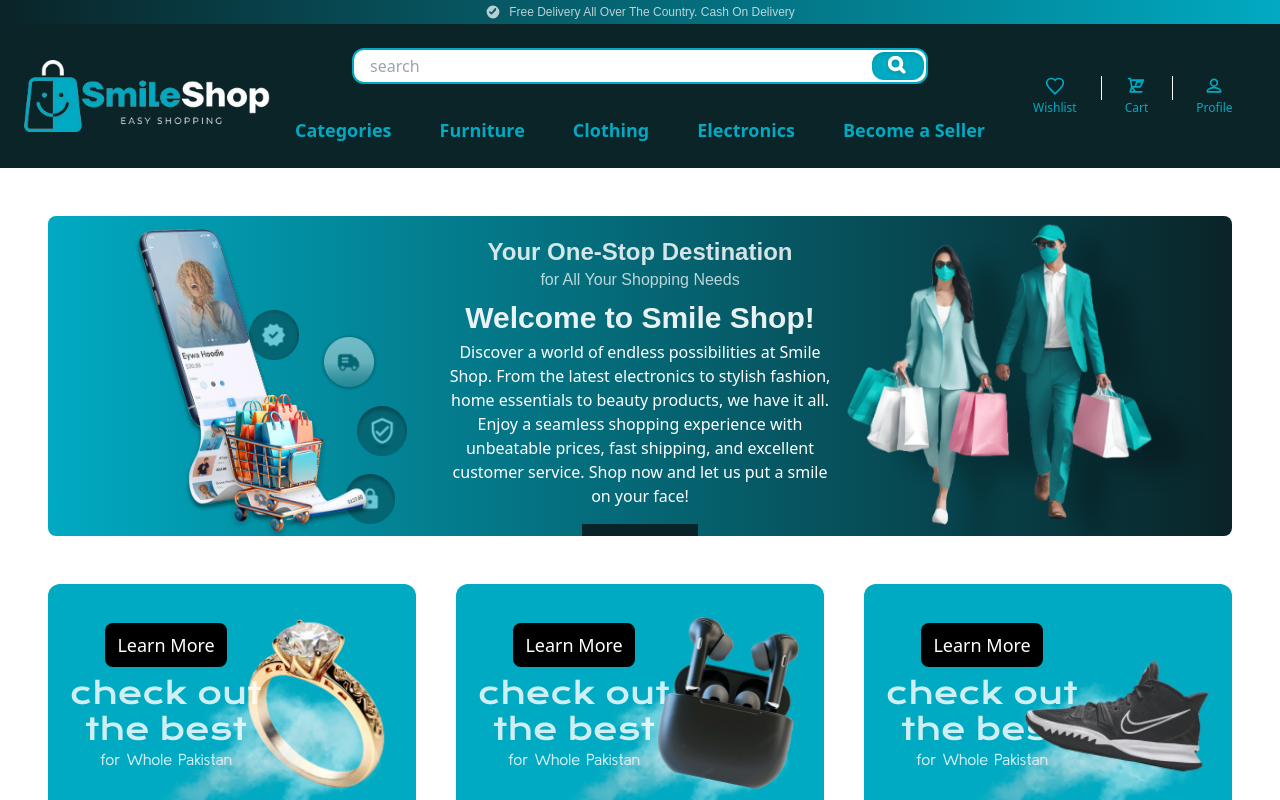
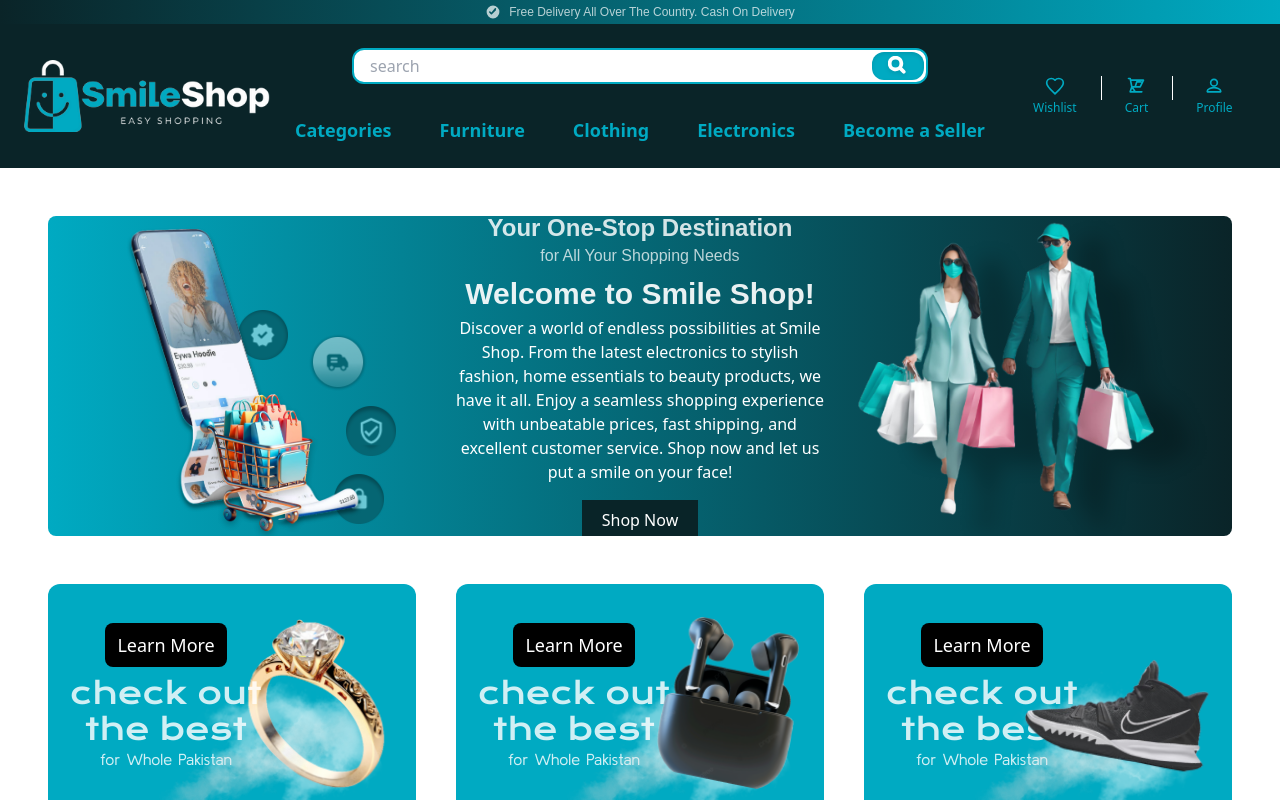
Before and after one commit to MuhammadAbubakarAwann/e-Commerce, a Next.js app: page /home in a window 1280 px wide. Shown: the top 800 px of the page. Built offline with nearby package versions, Linux system fonts and the light colour scheme.

Commit message:
banner done

```diff
--- a/components/main-section/banner/Banner.jsx
+++ b/components/main-section/banner/Banner.jsx
@@ -1,87 +1,15 @@
 // components/Banner.jsx
-
 import React from 'react';
-import Image from 'next/image';
+import Sec1 from './Sec1';
+import Sec2 from './Sec2';
+import Sec3 from './Sec3';
 
 const Banner = () => {
   return (
-    <div className="relative bg-gradient-to-r from-[#00AAC2] to-[#0A2428] rounded-lg overflow-hidden h-80 flex items-center justify-center  z-30">
-      <div className='relative w-full h-full'>
-        <div className="absolute  bottom-3 right-12 ">
-          <Image
-            src="/images/protected.png"
-            alt="protected Image 3"
-            width={50}
-            height={50}
-            className="object-contain"
-          />
-        </div>
-        <div className="absolute bottom-44 right-36">
-          <Image
-            src="/images/true.png"
-            alt="true Image 3"
-            width={50}
-            height={50}
-            className="object-contain"
-          />
-        </div>
-        <div className="absolute bottom-20 right-9">
-          <Image
-            src="/images/verified.png"
-            alt="verified Image 3"
-            width={50}
-            height={50}
-            className="object-contain"
-          />
-        </div>
-        <div className="absolute bottom-36 right-16">
-          <Image
-            src="/images/delivery.png"
-            alt="delivery Image 4"
-            width={60}
-            height={60}
-            className="object-contain"
-          />
-        </div>
-        <div className="absolute top-1/2 left-10 z-20 transform -translate-y-1/2">
-          <Image
-            src="/images/mobile-mockup.png"
-            alt="mobile mockup Image 1"
-            width={340}
-            height={340}
-            className="object-contain"
-          />
-        </div>
-
-        <div className="absolute bottom-0 right-24 z-20 ">
-          <Image
-            src="/images/cart.png"
-            alt="Foreground Image 2"
-            width={160}
-            height={160}
-            className="object-contain"
-          />
-        </div>
-      </div>
-      <div className='relative w-full h-full flex items-center flex-col pt-5'>
-        <h2 className='font-montserrat text-[#ffffffd4] font-bold text-2xl'>Your One-Stop Destination</h2>
-        <h3 className='font-montserrat text-[#ffffffbb] font-medium '>for All Your Shopping Needs</h3>
-        <h1 className='font-montserrat text-[#ffffffe9] font-extrabold text-3xl mt-2'>Welcome to Smile Shop!</h1>
-        <p className=' text-white font-light text-center mt-1'>Discover a world of endless possibilities at Smile Shop. From the latest electronics to stylish fashion, home essentials to beauty products, we have it all. Enjoy a seamless shopping experience with unbeatable prices, fast shipping, and excellent customer service. Shop now and let us put a smile on your face!</p>
-        <button className='bg-[#092428] px-5 py-2 text-white font-medium mt-4'>Shop Now</button>
-      </div>
-
-      <div className='relative w-full h-full '>
-        <div className="absolute right-0 -top-9">
-          <Image
-            src="/images/persons.png"
-            alt="persons"
-            width={410}
-            height={410}
-            className="object-contain"
-          />
-        </div>
-      </div>
+    <div className="relative bg-gradient-to-r from-[#00AAC2] to-[#0A2428] rounded-lg overflow-hidden h-auto lg:h-80 flex flex-col lg:flex-row items-center justify-center space-y-4 lg:space-y-0 lg:space-x-4 z-30">
+      <Sec1 />
+      <Sec2 />
+      <Sec3 />
     </div>
   );
 };
--- /dev/null
+++ b/components/main-section/banner/Sec1.jsx
@@ -0,0 +1,66 @@
+// components/Sec1.jsx
+import React from 'react';
+import Image from 'next/image';
+
+const Sec1 = () => {
+  return (
+    <div className='relative w-full lg:w-1/3 h-80 lg:h-full'>
+      <div className="absolute bottom-36 md:bottom-3 right-24 md:right-12 ">
+        <Image
+          src="/images/protected.png"
+          alt="protected Image 3"
+          width={50}
+          height={50}
+          className="object-contain"
+        />
+      </div>
+      <div className="absolute bottom-52 md:bottom-44 right-32 md:right-36">
+        <Image
+          src="/images/true.png"
+          alt="true Image 3"
+          width={50}
+          height={50}
+          className="object-contain"
+        />
+      </div>
+      <div className="absolute bottom-40 md:bottom-20 right-6 md:right-9">
+        <Image
+          src="/images/verified.png"
+          alt="verified Image 3"
+          width={50}
+          height={50}
+          className="object-contain"
+        />
+      </div>
+      <div className="absolute bottom-48 md:bottom-36 right-16 md:right-16">
+        <Image
+          src="/images/delivery.png"
+          alt="delivery Image 4"
+          width={60}
+          height={60}
+          className="object-contain"
+        />
+      </div>
+      <div className="absolute top-1/2 -left-10 md:left-8 z-20 transform -translate-y-1/2">
+        <Image
+          src="/images/mobile-mockup.png"
+          alt="mobile mockup Image 1"
+          width={340}
+          height={340}
+          className="object-contain"
+        />
+      </div>
+      <div className="absolute bottom-0 right-4 md:right-24 z-20 ">
+        <Image
+          src="/images/cart.png"
+          alt="Foreground Image 2"
+          width={160}
+          height={160}
+          className="object-contain"
+        />
+      </div>
+    </div>
+  )
+}
+
+export default Sec1
--- /dev/null
+++ b/components/main-section/banner/Sec2.jsx
@@ -0,0 +1,16 @@
+// components/Sec2.jsx
+import React from 'react';
+
+const Sec2 = () => {
+  return (
+    <div className='relative w-full lg:w-1/3 h-80 lg:h-full flex items-center pl-0 justify-center flex-col lg:pt-0'>
+      <h2 className='font-montserrat text-[#ffffffd4] text-center font-bold text-2xl mt-20 md:mt-0'>Your One-Stop Destination</h2>
+      <h3 className='font-montserrat text-[#ffffffbb] text-center font-medium '>for All Your Shopping Needs</h3>
+      <h1 className='font-montserrat text-[#ffffffe9] text-center font-extrabold text-3xl mt-2'>Welcome to Smile Shop!</h1>
+      <p className='text-white font-light text-center mx-1 mt-1'>Discover a world of endless possibilities at Smile Shop. From the latest electronics to stylish fashion, home essentials to beauty products, we have it all. Enjoy a seamless shopping experience with unbeatable prices, fast shipping, and excellent customer service. Shop now and let us put a smile on your face!</p>
+      <button className='bg-[#092428] px-5 py-2 text-white font-medium mt-4'>Shop Now</button>
+    </div>
+  )
+}
+
+export default Sec2
--- /dev/null
+++ b/components/main-section/banner/Sec3.jsx
@@ -0,0 +1,21 @@
+// components/Sec3.jsx
+import React from 'react';
+import Image from 'next/image';
+
+const Sec3 = () => {
+  return (
+    <div className='relative w-full lg:w-1/3 h-80 lg:h-full'>
+      <div className="absolute right-0 top-16 md:-top-9">
+        <Image
+          src="/images/persons.png"
+          alt="persons"
+            width={410}
+            height={410}
+          className="object-contain"
+        />
+      </div>
+    </div>
+  )
+}
+
+export default Sec3
--- a/pages/home.js
+++ b/pages/home.js
@@ -18,16 +18,16 @@ const Home = () => (
     </Head>
     <main >
       <section>
-        <div className="p-12">
+        <div className="px-4 py-6 sm:px-6 sm:py-8 md:px-12 md:py-12">
           <Banner />
         </div>
-        <div className="pb-12 pt-0 px-12 flex justify-center items-center flex-col md:flex-row gap-10 ">
+        <div className="px-4 pt-0 pb-6 sm:px-6 sm:pb-8 md:px-12 md:pb-12 flex justify-center items-center flex-col md:flex-row gap-5 md:gap-10">
           <Card1 />
           <Card2 />
           <Card3 />
         </div>
+      </section>
 
-      </section>
       <section>
         <h2 className="text-[40px] font-bold  text-center text-[#00AAC2] mb-8">
           Why You Choose Us!
```
